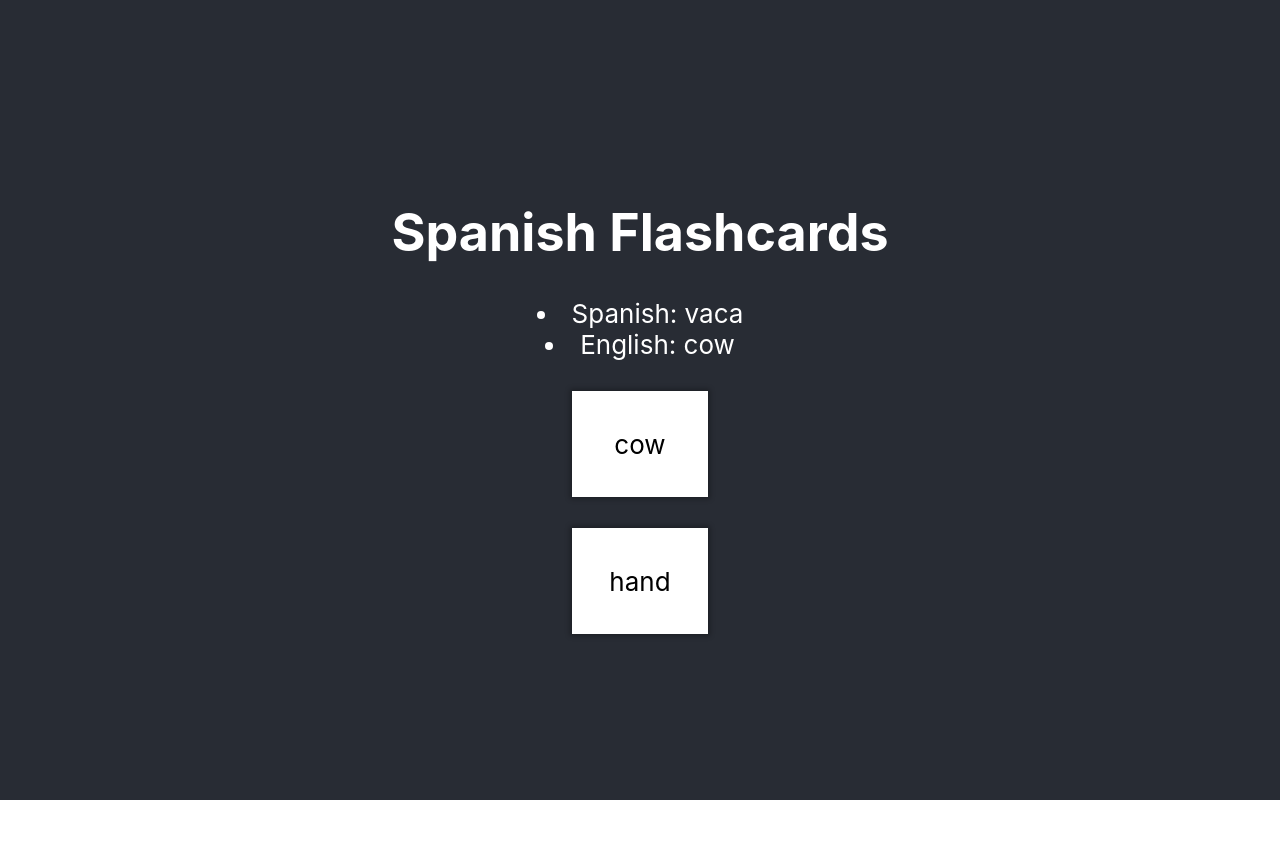
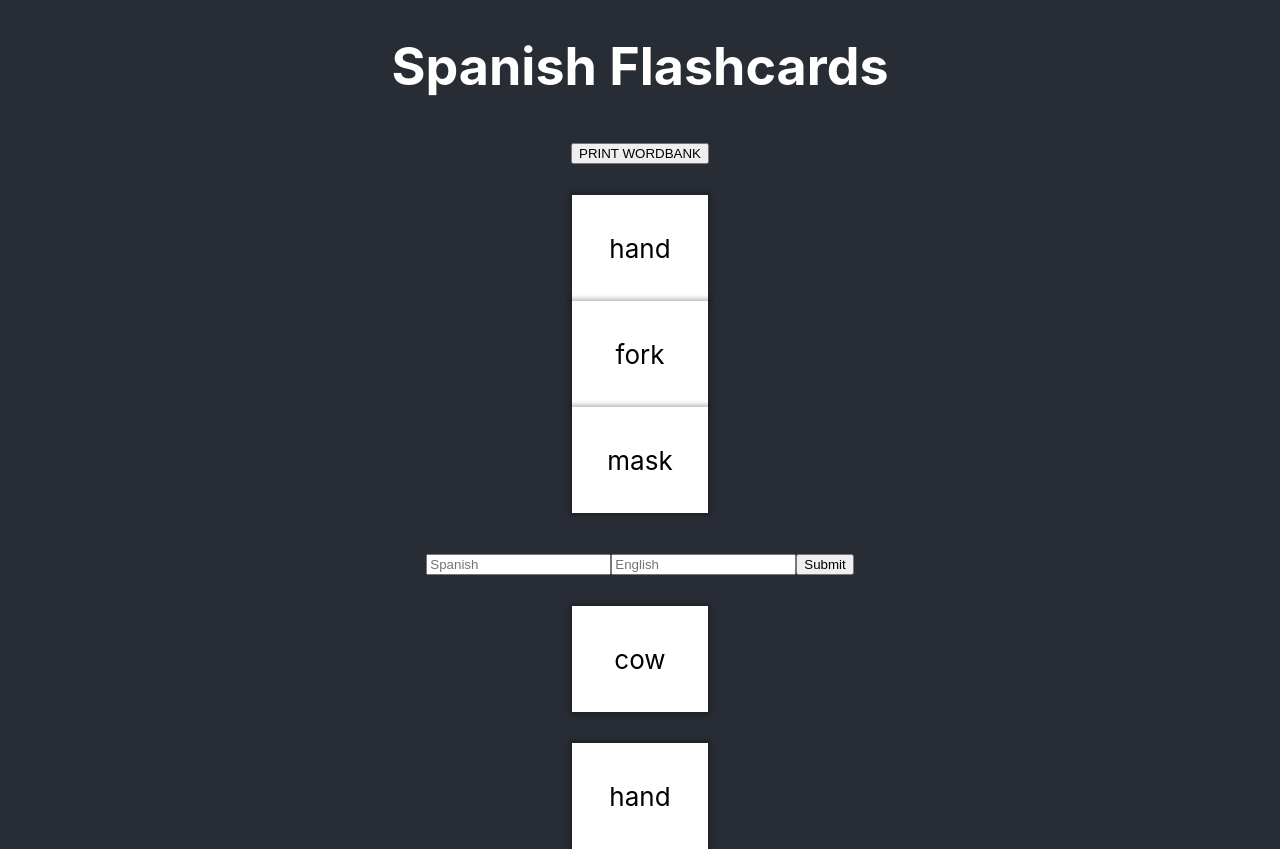
Before and after one commit to ew616/spanish-flashcard-react-app, a React (Create React App) app: page / in a window 1280 px wide. Before the commit the page ends 800 px from the top, so only its background shows below. Built offline with nearby package versions, Linux system fonts and the light colour scheme.

Commit message:
bank stores new objects, working fc component

```diff
--- a/package.json
+++ b/package.json
@@ -8,6 +8,7 @@
     "@testing-library/user-event": "^12.2.2",
     "react": "^17.0.1",
     "react-dom": "^17.0.1",
+    "react-hook-form": "^6.11.5",
     "react-scripts": "4.0.1",
     "web-vitals": "^0.2.4"
   },
--- /dev/null
+++ b/src/AddWord.js
@@ -0,0 +1,45 @@
+import React, { useState } from 'react';
+import { useForm } from 'react-hook-form';
+import Flashcard from './Flashcard';
+
+function AddWord() {
+    const testWordBank = [
+    {
+        id: 1,
+        spanishWord: 'mano',
+        englishWord: 'hand'
+      },
+    ]
+
+    const { register, handleSubmit } = useForm();
+
+    const { word, setWord } = useState();
+
+    const onSubmit = (data) => {
+        console.log(data)
+        data.id = testWordBank[testWordBank.length - 1].id + 1;
+        testWordBank.push(data);
+        console.log(testWordBank);
+    }
+
+    return (
+    <form onSubmit={handleSubmit(onSubmit)}>
+        <input
+            type="text"
+            name="spanishWord"
+            placeholder='Spanish'
+            ref={register({ required: true })}
+        />
+
+        <input
+            type="text"
+            name="englishWord"
+            placeholder='English'
+            ref={register({ required: true })}
+        />
+        <input type="submit" value="Submit" />
+    </form>
+    );
+}
+
+export default AddWord;
--- a/src/App.js
+++ b/src/App.js
@@ -1,13 +1,21 @@
+import React from 'react'
 import './App.css';
+import useForm from 'react-hook-form';
 import Flashcard from './Flashcard';
 import WordBank from './WordBank';
+import AddWord from './AddWord';
+import PrintWordBank from './PrintWordBank';
 
 function App() {
-  const testWordBank = {
-    id: 1,
-    spanishWord: 'mano',
-    englishWord: 'hand'
-  }
+  const testWordBank = [
+    {
+        id: 1,
+        spanishWord: 'mano',
+        englishWord: 'hand'
+      }
+    ]
+
+    console.log(testWordBank.spanishWord)
 
   return (
     <div className="App">
@@ -16,15 +24,24 @@ function App() {
           Spanish Flashcards
         </h1>
 
-        <WordBank spanishWord='vaca' englishWord ='cow'/>
+        <PrintWordBank />
 
         <br />
+
+        <WordBank />
+
+        <br />
+
+        <AddWord />
+
+        <br />
+
 
         <Flashcard spanishWord='vaca' englishWord ='cow'/>
 
         <br />
 
-        <Flashcard spanishWord={testWordBank.spanishWord} englishWord ={testWordBank.englishWord} />
+        <Flashcard spanishWord={testWordBank[0].spanishWord} englishWord ={testWordBank[0].englishWord} />
 
       </header>
     </div>
--- /dev/null
+++ b/src/PrintWordBank.js
@@ -0,0 +1,12 @@
+import React, { useState } from 'react';
+import Flashcard from './Flashcard';
+
+function PrintWordBank(props) {
+
+    return <div>
+        <button>PRINT WORDBANK</button>
+
+    </div>
+}
+
+export default PrintWordBank;
--- a/src/WordBank.js
+++ b/src/WordBank.js
@@ -1,9 +1,33 @@
-import React from 'react';
+import React, { useState } from 'react';
+import Flashcard from './Flashcard';
 
 function WordBank({ spanishWord, englishWord }) {
-    return <div>
-        <li>Spanish: {spanishWord}</li>
-        <li>English: {englishWord}</li>
+    const [word, setWord] = useState([]);
+
+    const testWordBank = [
+    {
+        id: 1,
+        spanishWord: 'mano',
+        englishWord: 'hand'
+      },
+    {
+        id: 2,
+        spanishWord: 'tenedor',
+        englishWord: 'fork'
+    },
+    {
+        id: 3,
+        spanishWord: 'mascarilla',
+        englishWord: 'mask'
+    }
+    ]
+
+return <div>
+            {testWordBank.map(word => (
+                <div key={word.id}>
+                    <Flashcard spanishWord={word.spanishWord} englishWord={word.englishWord} />
+                </div>
+            ))}
     </div>
 }
 
```
Also changed, not shown: 2 other files (tests, documents, lock files or other folders).
